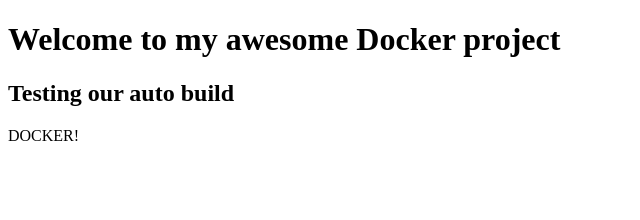
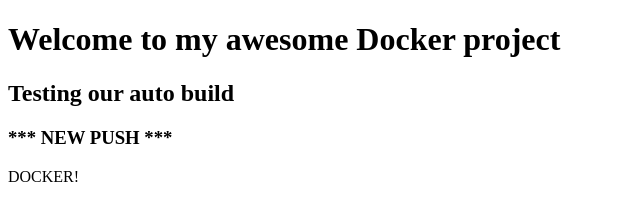
Before and after one commit to venuu99/docker_automation, a plain HTML site: page index.html in a window 1280 px wide. Shown: the whole page, without its empty margins (0-640 px from the left). Drawn offline with Linux system fonts and the light colour scheme.

Commit message:
First Push

```diff
--- a/index.html
+++ b/index.html
@@ -7,6 +7,8 @@
 
 	 <h2> Testing our auto build </h2>
 
+	 <h3> *** NEW PUSH *** </h3>
+
 	 <p> DOCKER! </p>
 
 </head>
```
